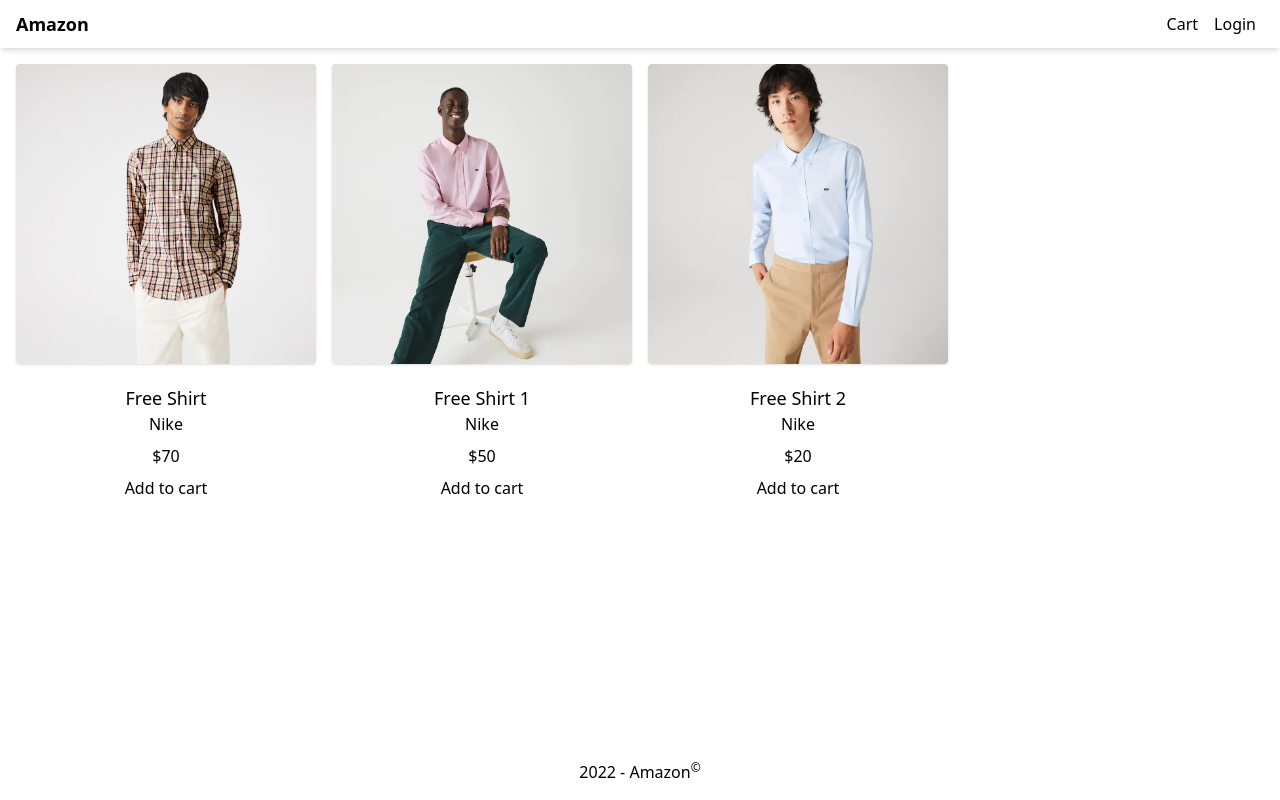
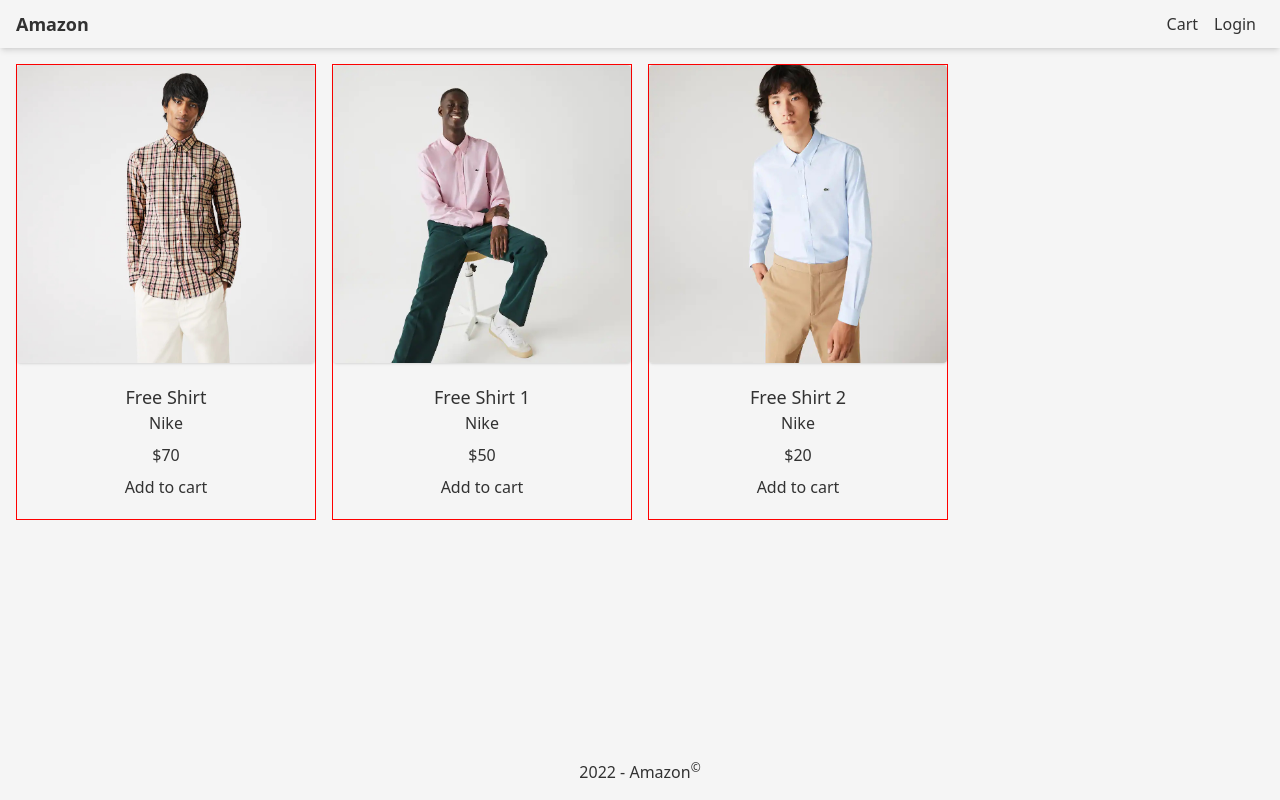
Before and after one commit to kashkadv/nextjs-course, a Next.js app: page / in a window 1280 px wide. Built offline with nearby package versions, Linux system fonts and the light colour scheme.

Commit message:
sass setup

```diff
--- a/package.json
+++ b/package.json
@@ -19,6 +19,7 @@
     "eslint": "^8.35.0",
     "eslint-plugin-react": "^7.32.2",
     "postcss": "^8.4.21",
+    "sass": "^1.58.3",
     "tailwindcss": "^3.2.7"
   }
 }
--- a/pages/_app.js
+++ b/pages/_app.js
@@ -1,4 +1,5 @@
 import '@/styles/globals.css'
+import '@/styles/main.scss'
 
 export default function App({ Component, pageProps }) {
   return <Component {...pageProps} />
--- /dev/null
+++ b/styles/base/_base.scss
@@ -0,0 +1,2 @@
+@import './links.scss';
+@import './typography.scss';
--- /dev/null
+++ b/styles/base/links.scss
@@ -0,0 +1,7 @@
+a {
+  transition: $default-transition;
+
+  &:hover {
+    color: $color-secondary--dark;
+  }
+}
--- /dev/null
+++ b/styles/components/_components.scss
@@ -0,0 +1 @@
+@import './card.scss';
--- /dev/null
+++ b/styles/components/card.scss
@@ -0,0 +1,3 @@
+.card {
+  border: 1px solid red;
+}
--- /dev/null
+++ b/styles/layout/_layout.scss
@@ -0,0 +1,4 @@
+body {
+  background-color: $color-primary;
+  color: $color-secondary;
+}
--- /dev/null
+++ b/styles/main.scss
@@ -0,0 +1,5 @@
+@import './variables/variables';
+
+@import './layout/layout';
+@import './base/base';
+@import './components/components';
--- /dev/null
+++ b/styles/variables/_variables.scss
@@ -0,0 +1,2 @@
+@import './colors.scss';
+@import './transitions.scss';
--- /dev/null
+++ b/styles/variables/colors.scss
@@ -0,0 +1,4 @@
+$color-primary: #f5f5f5;
+$color-secondary: #323232;
+$color-primary--dark: #ededed;
+$color-secondary--dark: #0f0f0f;
--- /dev/null
+++ b/styles/variables/transitions.scss
@@ -0,0 +1,4 @@
+$transition-duration: 0.3s;
+$transition-easing: ease-in-out;
+
+$default-transition: all $transition-duration $transition-easing;
```
Also changed, not shown: styles/base/typography.scss (added), 1 other file (tests, documents, lock files or other folders).
